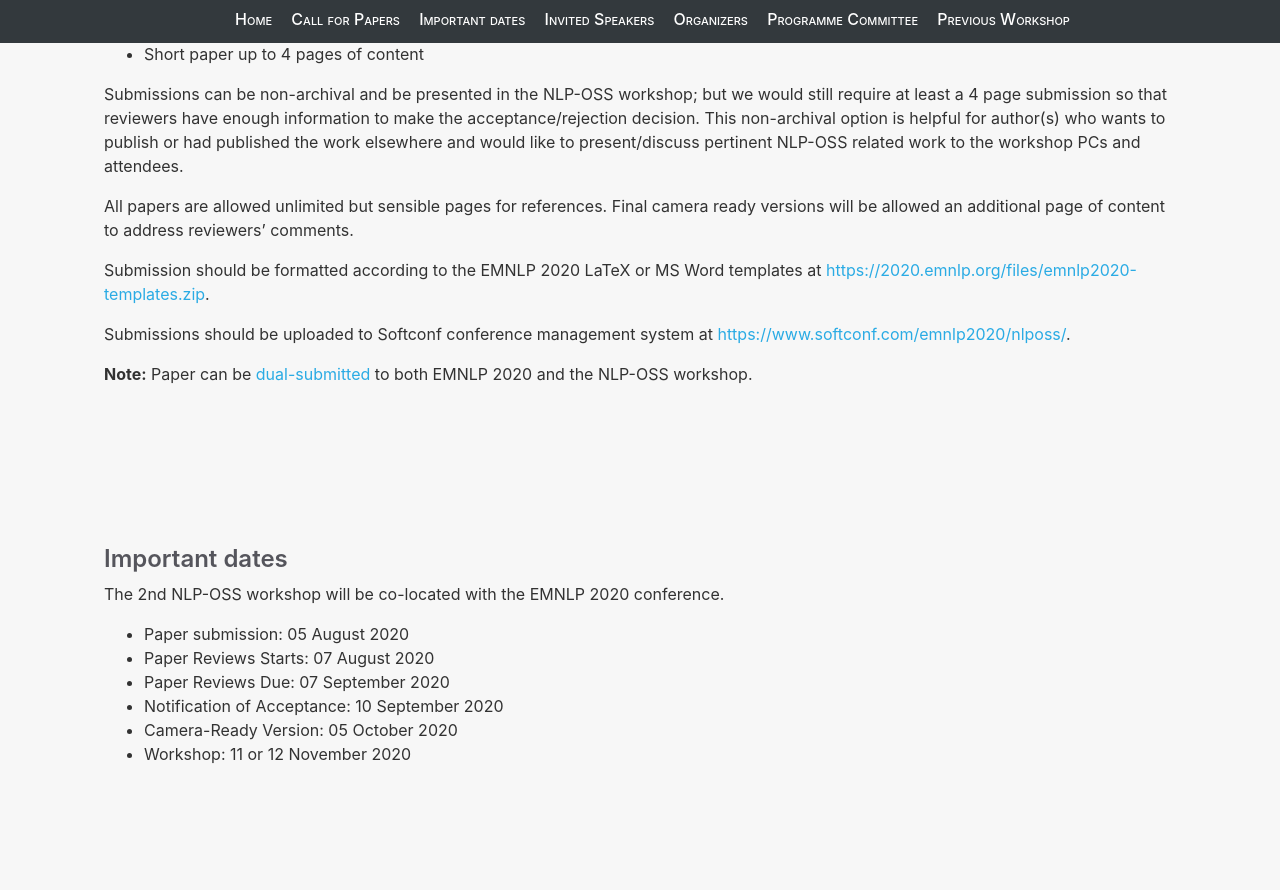
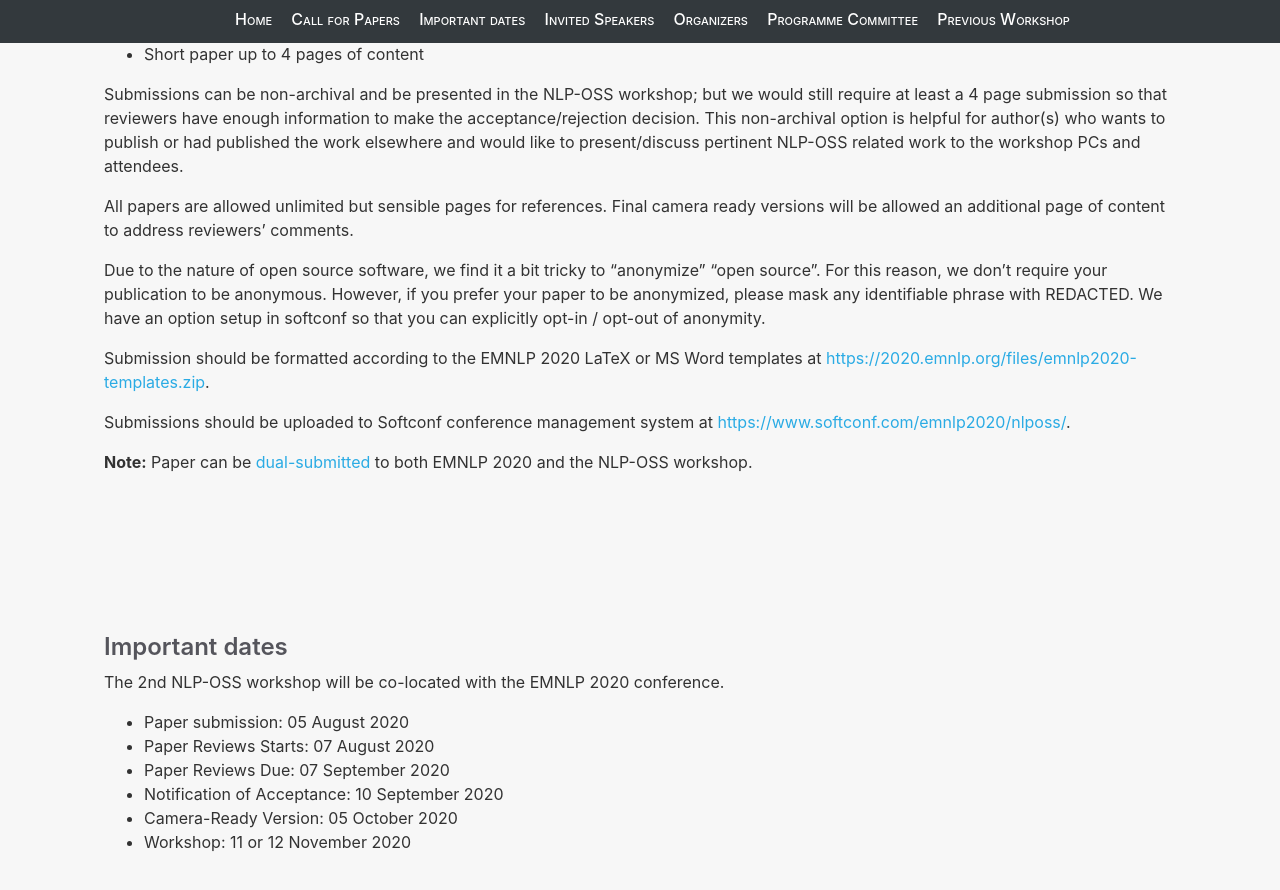
Before and after one commit to nlposs/nlposs.github.io, a Jekyll site: the page built from 2020/index.md, in a window 1280 px wide and 900 px high, scrolled down 2049 px. Shown: the top 890 px of the window. Built offline with Jekyll 4.4.1, drawn with Linux system fonts in a browser that asks for light colours.

Commit message:
Added anon instructions

```diff
--- a/2020/index.md
+++ b/2020/index.md
@@ -67,6 +67,8 @@ Authors are invited to submit a
 Submissions can be non-archival and be presented in the NLP-OSS workshop; but we would still require at least a 4 page submission so that reviewers have enough information to make the acceptance/rejection decision. This non-archival option is helpful for author(s) who wants to publish or had published the work elsewhere and would like to present/discuss pertinent NLP-OSS related work to the workshop PCs and attendees.
 
 All papers are allowed unlimited but sensible pages for references. Final camera ready versions will be allowed an additional page of content to address reviewers' comments.
+
+Due to the nature of open source software, we find it a bit tricky to "anonymize" "open source". For this reason, we don't require your publication to be anonymous. However, if you prefer your paper to be anonymized, please mask any identifiable phrase with REDACTED. We have an option setup in softconf so that you can explicitly opt-in / opt-out of anonymity.
 
 Submission should be formatted according to the EMNLP 2020 LaTeX or MS Word templates at [https://2020.emnlp.org/files/emnlp2020-templates.zip](https://2020.emnlp.org/files/emnlp2020-templates.zip).
 
```
